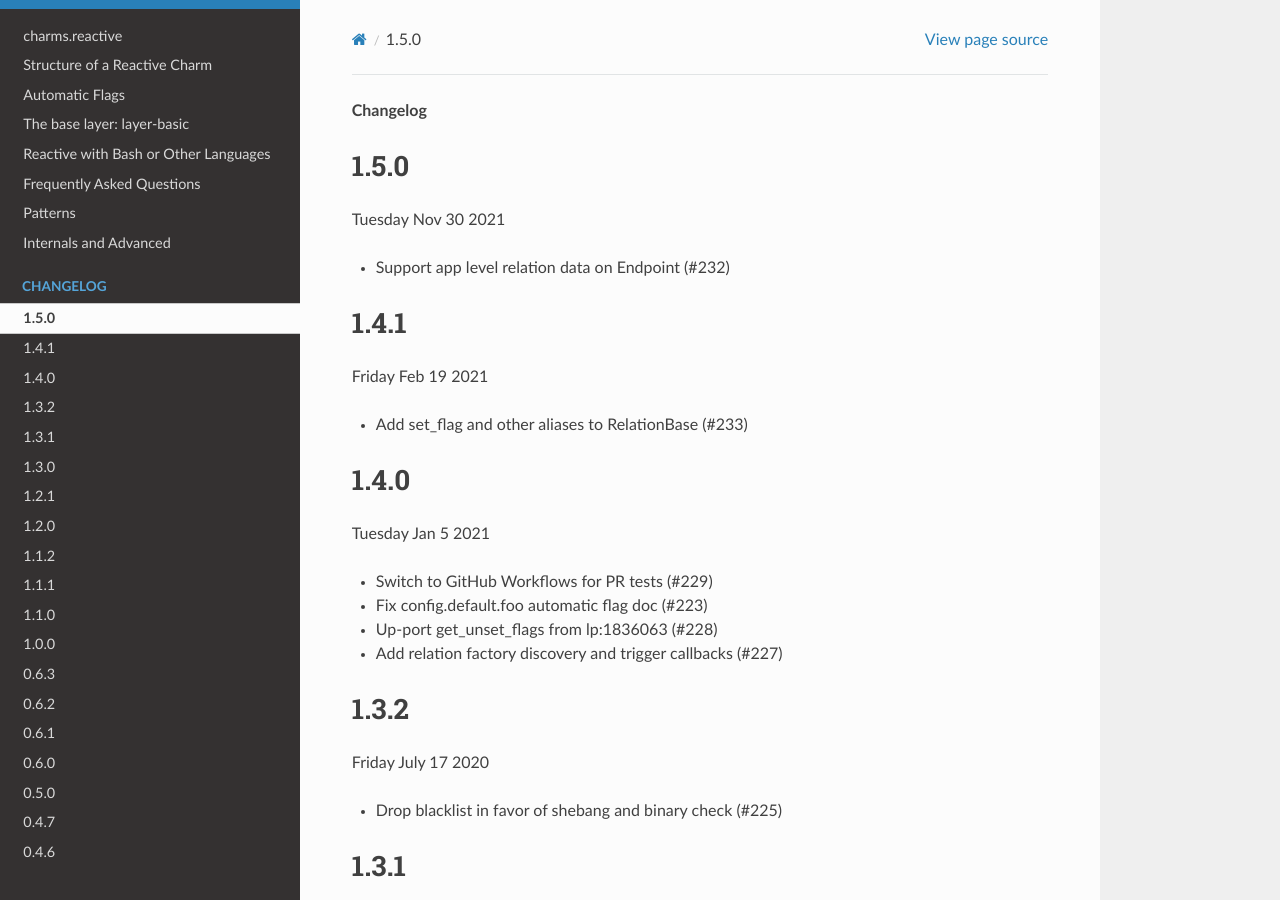
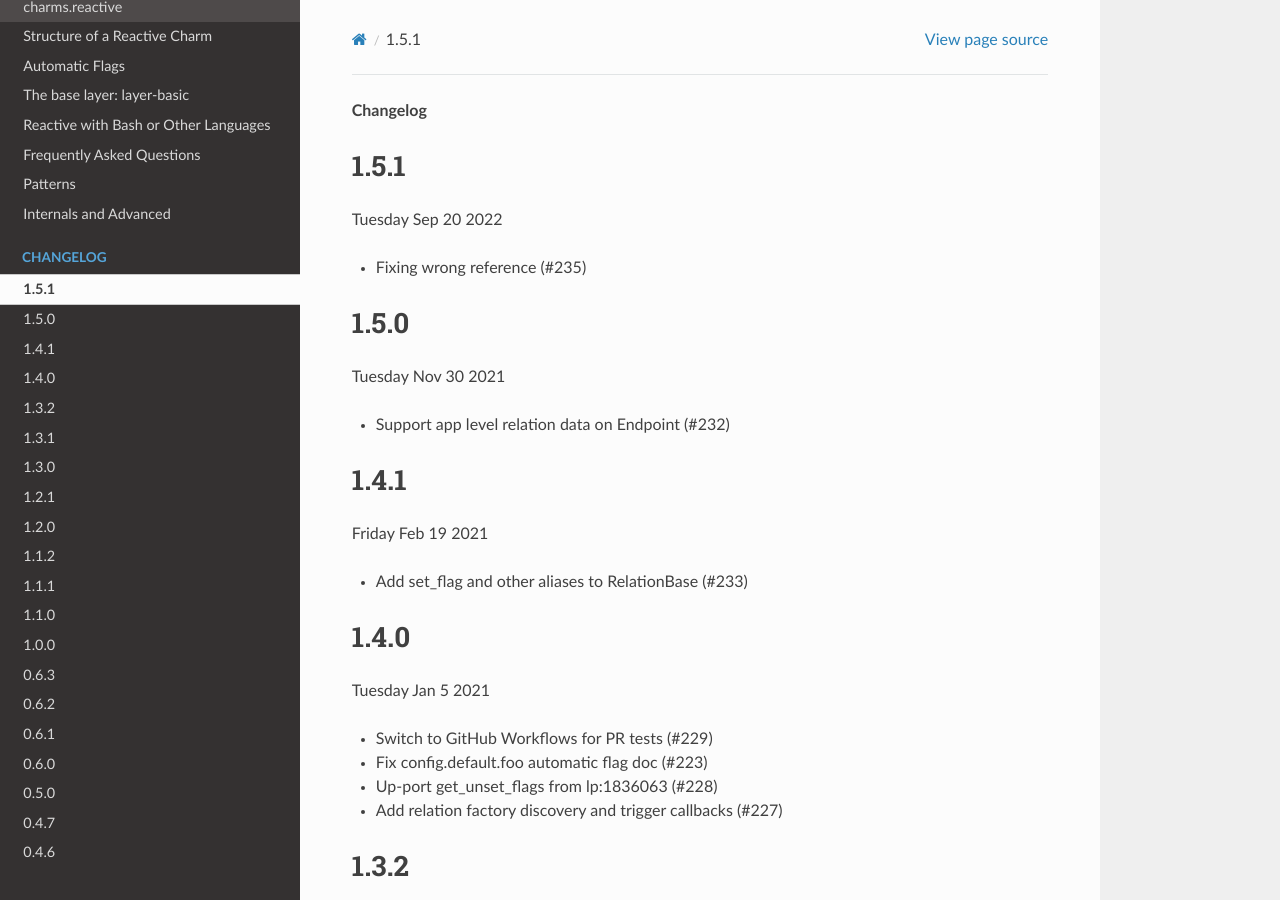
Before and after one commit to canonical/charms.reactive, a Sphinx documentation site: the page built from docs/changelog.rst, in a window 1280 px wide and 900 px high. Built offline with Sphinx 7.4.7 and the Read the Docs theme 2.0.0, drawn with Linux system fonts in a browser that asks for light colours; pages that are not in the unit, such as notebooks, are missing from menus.

Commit message:
Release 1.5.1

```diff
--- a/docs/changelog.rst
+++ b/docs/changelog.rst
@@ -1,4 +1,10 @@
 **Changelog**
+
+1.5.1
+^^^^^
+Tuesday Sep 20 2022
+
+* Fixing wrong reference (#235)
 
 1.5.0
 ^^^^^
```
Also changed, not shown: 1 other file.
